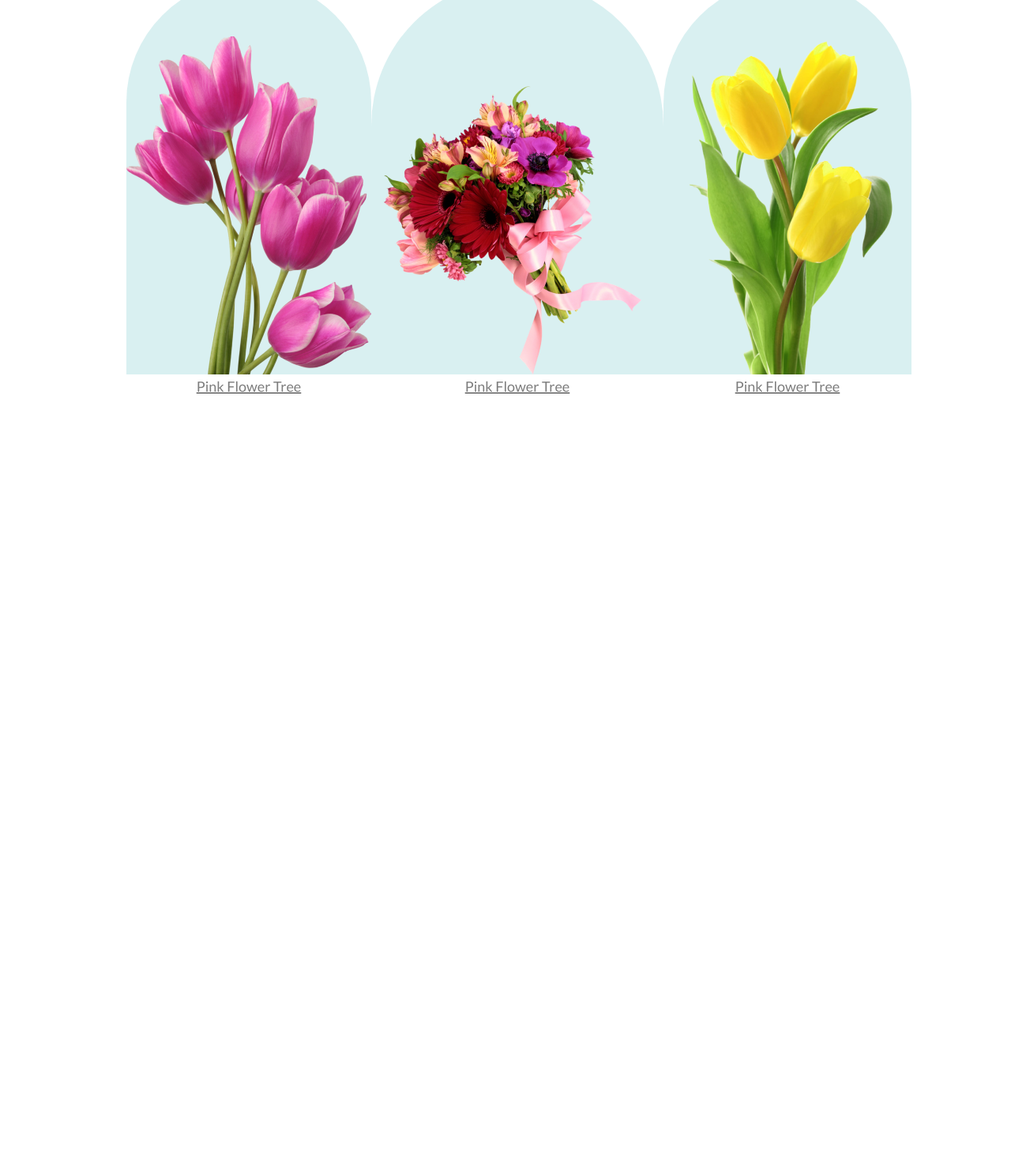
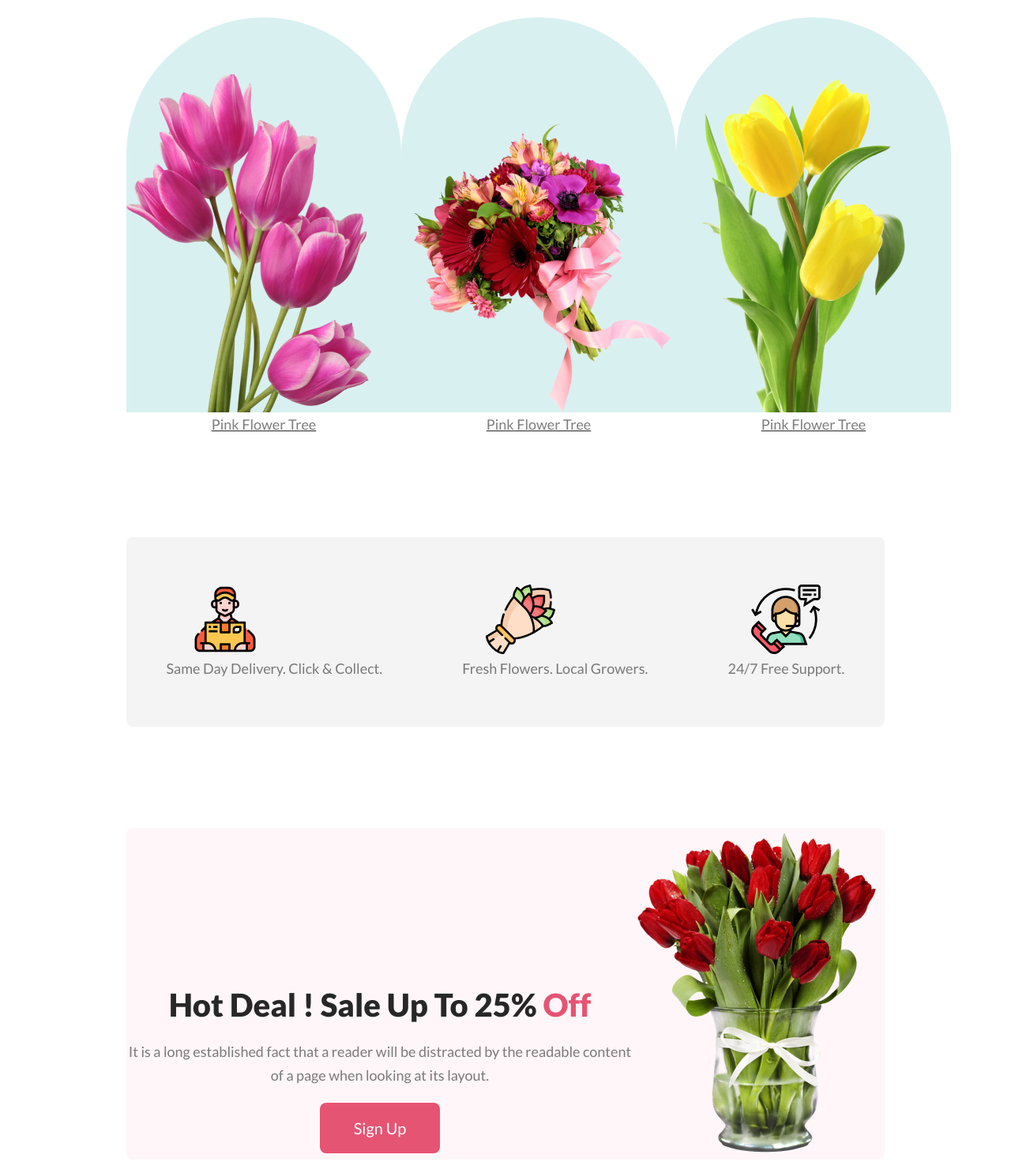
Before and after one commit to ibrahimafraz/flower-shop, a plain HTML site: page index.html in a window 1280 px wide. Shown: the part 836-2307 px from the top of the page at 79% size. Before the commit the page ends 1340 px from the top, so only its background shows below. Drawn offline with Linux system fonts and the light colour scheme.

Commit message:
delivary info section

```diff
--- a/index.html
+++ b/index.html
@@ -58,5 +58,36 @@
 
 
     </section>
+   <div class="container">
+    <div class="info">
+        <div class="info-content">
+            <img src="images/Group 57.png" alt="" >
+            <p> Same Day Delivery. Click & Collect.</p>
+        </div>
+        <div class="info-content">
+            <img src="images/Group 58.png" alt="">
+            <p>Fresh Flowers. Local Growers.</p>
+        </div>
+        <div class="info-content">
+            <img src="images/Group 59.png" alt="" >
+            <p>24/7 Free Support.</p>
+        </div>
+    </div>
+   </div>
+   <div class="container">
+    <div class="sale">
+        <div class="sale-text">
+            <h2>Hot Deal ! Sale Up To 25% <span class="importent">Off</span></h2>
+            <p>It is a long established fact that a reader will be distracted by the readable content of a page when looking at its layout.</p>
+            <button>Sign Up</button>
+        </div>
+        <div class="sale-img">
+            <img src="images/pngwing 8.png" alt="">
+        </div>
+
+
+    </div>
+
+   </div>
 </body>
 </html>
--- a/styles/style.css
+++ b/styles/style.css
@@ -72,6 +72,7 @@ margin: 20px auto;
     display: flex;
     justify-content: space-between;
     align-items: end;
+margin-top: 48px;
 }
 .flower{
     color: #272727;
@@ -82,20 +83,69 @@ font-weight: 700;
 line-height: 35px; /* 145.833% */
 text-decoration-line: underline;
 }
-/* .flower-image{
-    border-radius: 300px 300px 0px 0px;
-background: rgba(5, 151, 160, 0.15);
-height: 500px; */
-
-}
-#featured{
-    /* padding: 100px 0; */
-}
 .section-content .flower .flower-image {
     border-radius: 300px 300px 0px 0px;
     background: rgba(5, 151, 160, 0.15);
     height: 500px;
+    width: 348px;
     display: flex;
     align-items: end;
+}
+.container .info{
+    display: flex;
+    border-radius: 8px;
+background: rgba(39, 39, 39, 0.05);
+max-width: 1440px;
+height: 240px;
+align-items: center;
+justify-content: space-around;
+margin: 128px auto;
+
 
 }
+.info-content img{
+    padding-left: 30px;
+}
+.sale{
+    display: flex;
+    border-radius: 8px;
+background: rgba(229, 84, 115, 0.05);
+}
+.sale-text{
+ text-align: center;
+padding-top: 200px;
+
+}
+.sale-text h2{
+    color: #272727;
+    font-family: Lato;
+    font-size: 40px;
+    font-style: normal;
+    font-weight: 800;
+    line-height: normal;
+    margin-bottom: 20px;
+}
+.sale-text p{
+    color: rgba(39, 39, 39, 0.60);
+text-align: center;
+font-family: Lato;
+font-size: 18px;
+font-style: normal;
+font-weight: 400;
+line-height: 30px; /* 166.667% */
+margin-bottom: 20px;
+}
+.sale-img{
+    width: 318px;
+    height: 420px;
+    flex-shrink: 0;
+justify-content: end;
+}
+.importent{
+    color: #E55473;
+font-family: Lato;
+font-size: 40px;
+font-style: normal;
+font-weight: 800;
+line-height: normal;
+}
```
